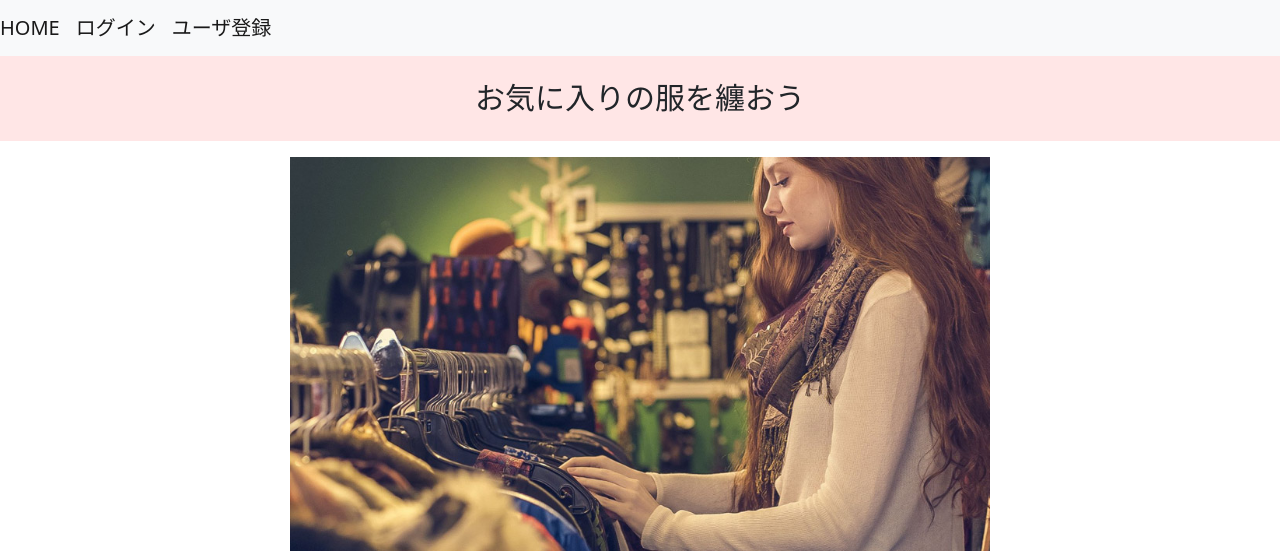
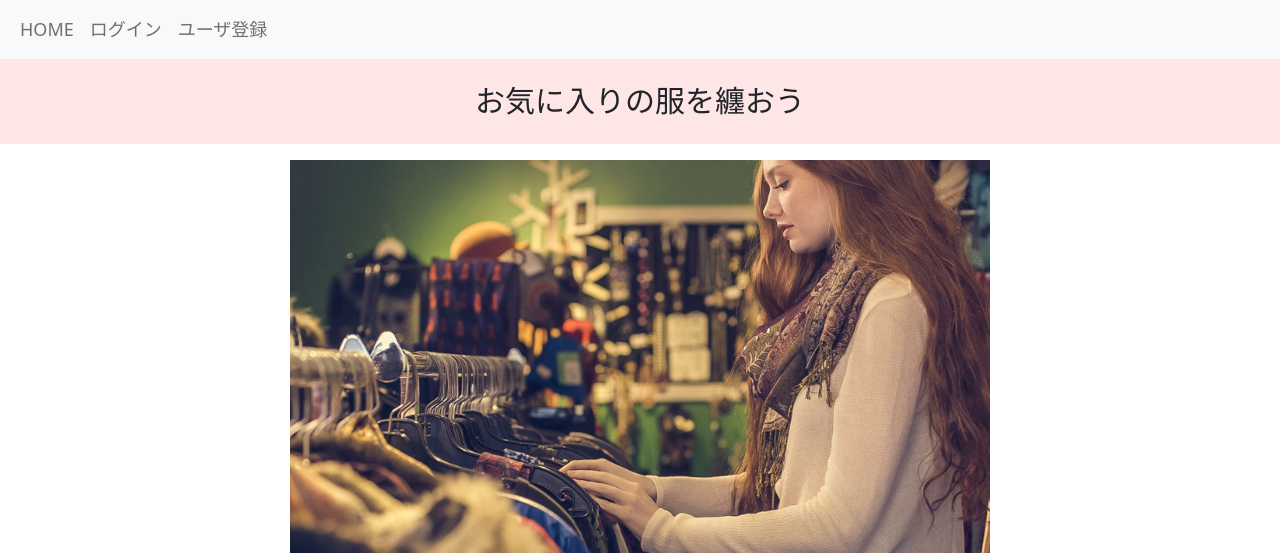
Before and after one commit to sumika0119/Closet_Repository, a Django app: page /accounts/ in a window 1280 px wide. Shown: the top 553 px of the page. Run offline with Django 4.2, Linux system fonts and the light colour scheme.

Commit message:
Improve overall page layout and styling

```diff
--- a/closet_project/templates/base.html
+++ b/closet_project/templates/base.html
@@ -13,20 +13,48 @@
       crossorigin="anonymous"></script>
     {% comment %} <meta name="viewport" content="width=device-width, initial-scale=1.0"> {% endcomment %}
   </head>
+  <style>
+  .navbar-nav .nav-link,
+  .navbar-brand {
+    font-size: 18px; /* 任意のフォントサイズ */
+  }
+</style>
+
 <body class="home-page">
   <nav class="navbar navbar-expand-lg navbar-light bg-light">
-      <a class="navbar-brand" href="{% url 'accounts:home' %}">HOME</a>
+    <div class="container-fluid">
+    <div class="collapse navbar-collapse" id="navbarNav">
+        <ul class="navbar-nav ml-auto mr-3">
+      <a class="nav-link" href="{% url 'accounts:home' %}">HOME</a>
+      <button class="navbar-toggler" type="button" data-toggle="collapse" data-target="#navbarNav" aria-controls="navbarNav" aria-expanded="false" aria-label="Toggle navigation">
+        <span class="navbar-toggler-icon"></span>
+      </button>
+
           {% if user.is_authenticated %}
-      <a class="navbar-brand" href="{% url 'boards:create_clothe' %}">服登録</a>
-      <a class="navbar-brand" href="{% url 'boards:list_clothe' %}">服一覧</a>
-      <a class="navbar-brand" href="{% url 'accounts:user_logout' %}">ログアウト</a>
-      <a class="navbar-brand" href="{% url 'accounts:user_edit' %}">ユーザ更新情報</a>
+          <li class="nav-item">
+            <a class="nav-link" href="{% url 'boards:create_clothe' %}">服登録</a>
+          </li>
+          <li class="nav-item">
+            <a class="nav-link" href="{% url 'boards:list_clothe' %}">服一覧</a>
+          </li>
+          <li class="nav-item">
+            <a class="nav-link" href="{% url 'accounts:user_logout' %}">ログアウト</a>
+          </li>
+          <li class="nav-item">
+            <a class="nav-link" href="{% url 'accounts:user_edit' %}">ユーザ更新情報</a>
+          </li>
           {% else %}
-      <a class="navbar-brand" href="{% url 'accounts:user_login' %}">ログイン</a>
-      <a class="navbar-brand" href="{% url 'accounts:regist' %}">ユーザ登録</a>
+          <li class="nav-item">
+            <a class="nav-link" href="{% url 'accounts:user_login' %}">ログイン</a>
+          </li>
+          <li class="nav-item">
+            <a class="nav-link" href="{% url 'accounts:regist' %}">ユーザ登録</a>
+          </li>
           {% endif %}
+        </ul>
+      </div>
+    </div>
   </nav>
   {% block content %}{% endblock %}
-
 </body>
 </html>
```
Also changed, not shown: closet_project/db.sqlite3. Lines whose indentation alone changed are shown as unchanged.
